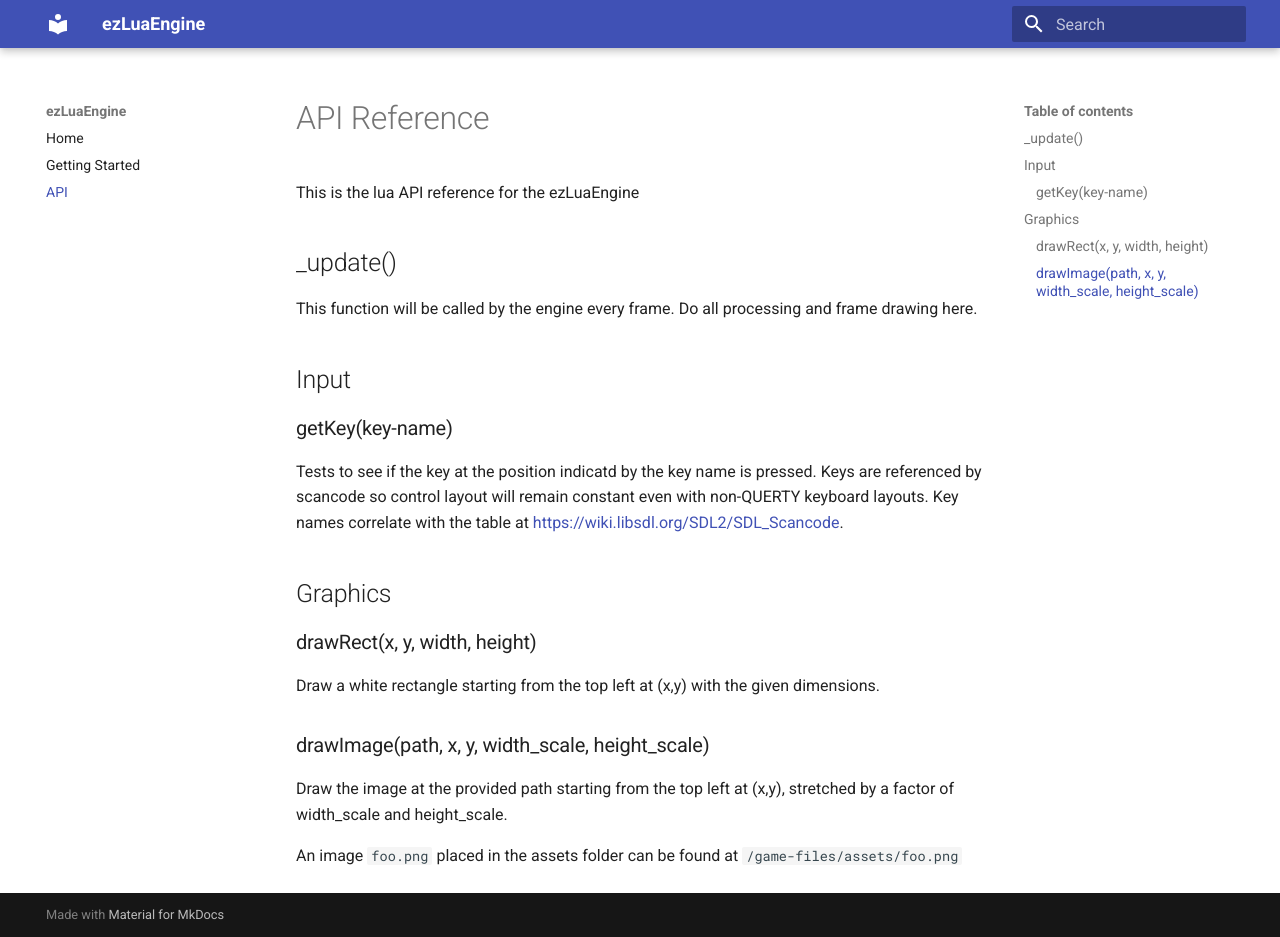
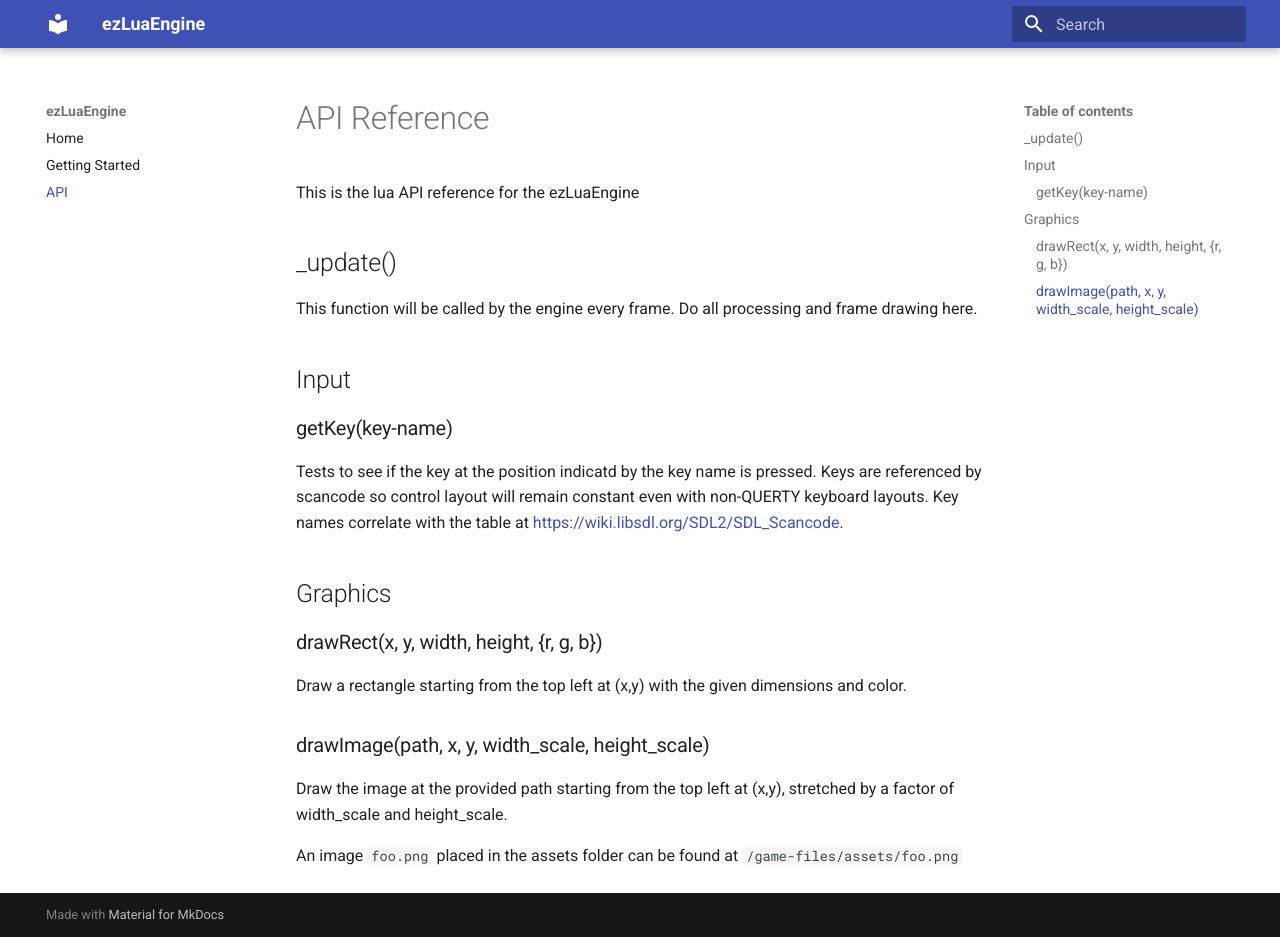
Before and after one commit to Noahnoah55/ezLuaEngine, an MkDocs documentation site: the page built from docs/api.md, in a window 1280 px wide and 937 px high. Built offline with MkDocs 1.6.1 and Material for MkDocs 9.7.7, drawn with Linux system fonts in a browser that asks for light colours.

Commit message:
Add color to drawRect

```diff
--- a/docs/api.md
+++ b/docs/api.md
@@ -14,9 +14,9 @@
 
 ## Graphics
 
-### drawRect(x, y, width, height)
+### drawRect(x, y, width, height, {r, g, b})
 
-Draw a white rectangle starting from the top left at (x,y) with the given dimensions.
+Draw a rectangle starting from the top left at (x,y) with the given dimensions and color.
 
 ### drawImage(path, x, y, width_scale, height_scale)
 
```
Also changed, not shown: README.md (+1 -1 lines), 2 other files.
